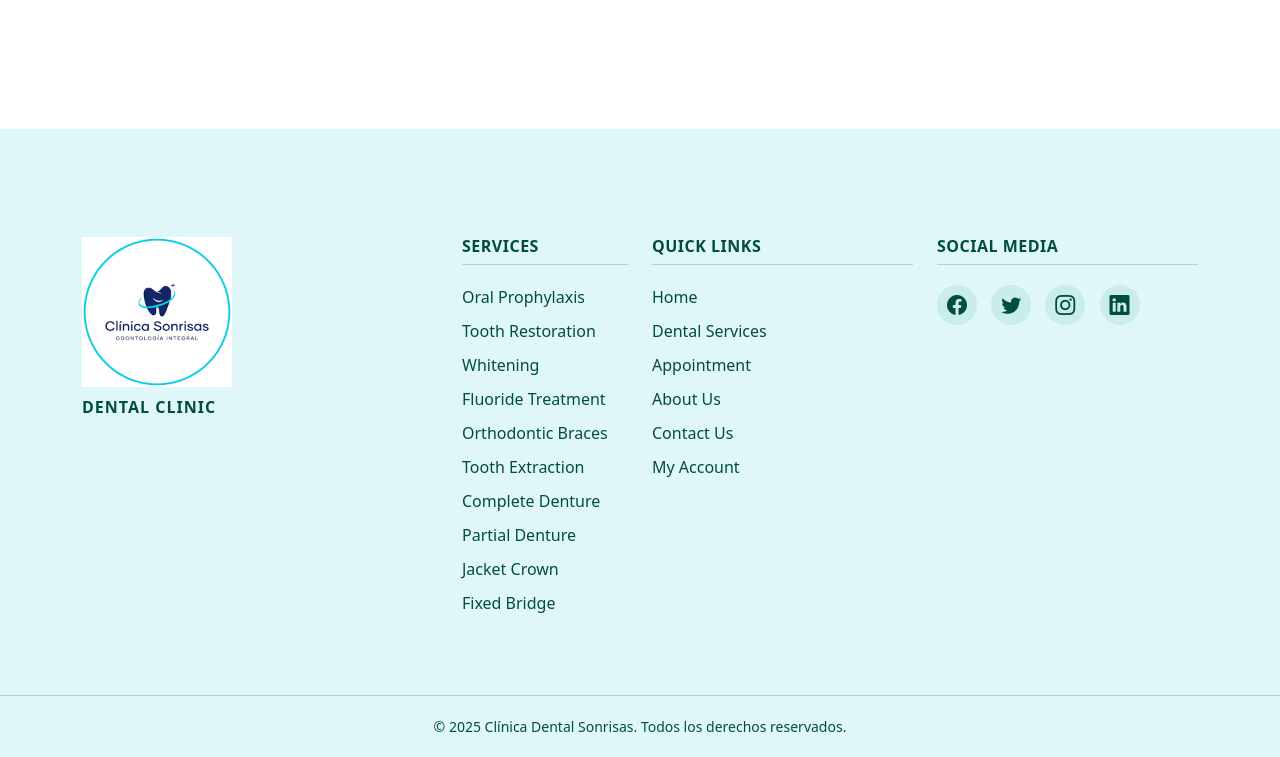
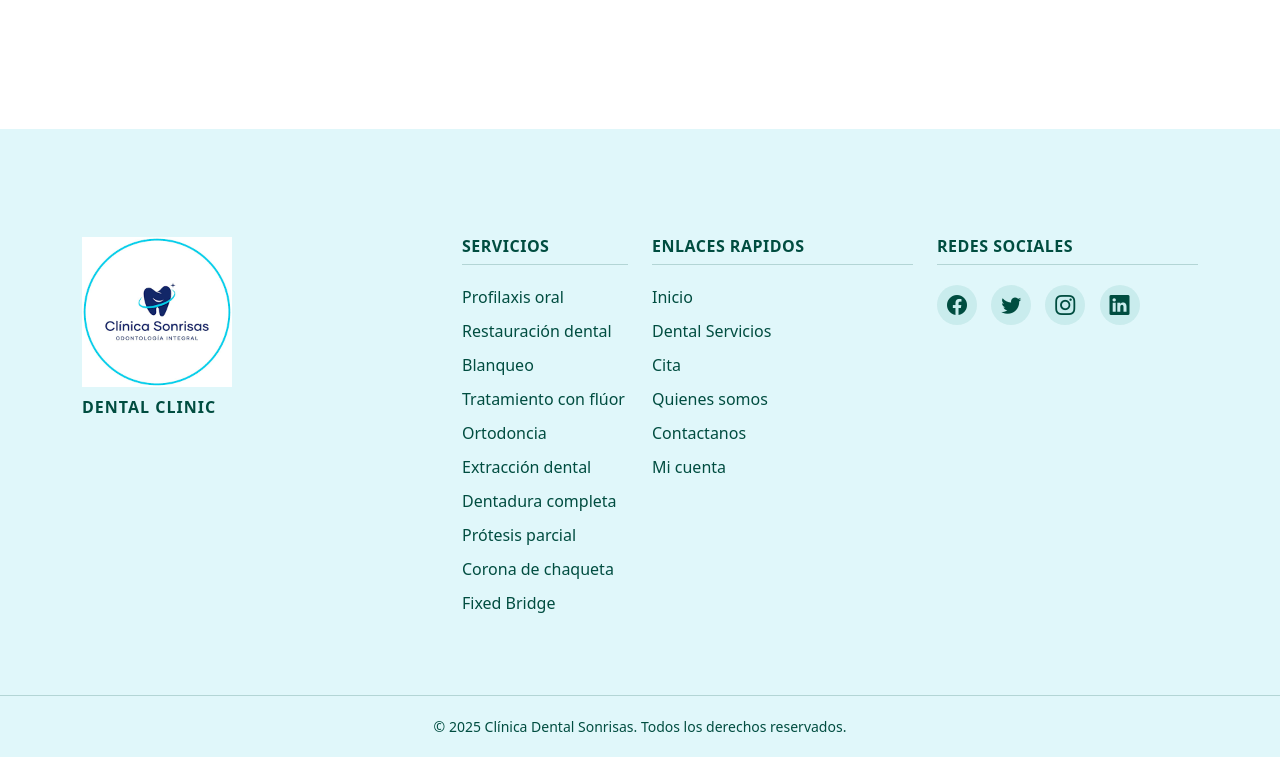
Before and after one commit to yunikodark/SOA-Web_ClinicaDental, a PHP site: page /gestion_citas_medicas/nosotros.php in a window 1280 px wide. Shown: the part 1823-2580 px from the top of the page. Run offline with PHP 8.4, Linux system fonts and the light colour scheme; the visitor is signed in with stand-in values (Sample User, id 1).

Commit message:
2do commit

```diff
--- a/admin/editar_doctor.php
+++ b/admin/editar_doctor.php
@@ -208,7 +208,7 @@ require_once ROOT_PATH . '/includes/header.php';
 
 <h1>Editar Doctor</h1>
 <p>
-    <a href="doctores.php" class="btn btn-secondary">
+    <a href="gestionar_doctores.php" class="btn btn-secondary">
         &larr; Volver a la lista
     </a>
 </p>
--- a/admin/gestionar_doctores.php
+++ b/admin/gestionar_doctores.php
@@ -153,7 +153,7 @@ if ($_SERVER['REQUEST_METHOD'] == 'POST') {
             $_SESSION['tipo_mensaje'] = 'danger';
         }
         $stmt_estado->close();
-        header('Location: ' . BASE_URL . 'admin/doctores.php');
+        header('Location: ' . BASE_URL . 'admin/gestionar_doctores.php');
         exit;
     }
 }
@@ -347,7 +347,7 @@ document.addEventListener('DOMContentLoaded', function() {
 
     // --- Lógica del SweetAlert para "Doctor Agregado" ---
     const doctorAgregadoConExito = <?php echo json_encode($doctor_agregado_exito); ?>;
-    const gestionarDoctoresUrl = '<?php echo BASE_URL; ?>admin/doctores.php'; // Para seguir registrando
+    const gestionarDoctoresUrl = '<?php echo BASE_URL; ?>admin/gestionar_doctores.php'; // Para seguir registrando
     const adminDashboardUrl = '<?php echo BASE_URL; ?>admin/index.php';       // Para "Más tarde"
 
     if (doctorAgregadoConExito) {
--- a/contacto.php
+++ b/contacto.php
@@ -38,7 +38,7 @@
                         <i class="bi bi-geo-alt-fill"></i>
                         <div>
                             <strong>Dirección:</strong><br>
-                            Calle Falsa 123, Ciudad, País
+                            Panamericana Norte, Av. Alfredo Mendiola 6377, Los Olivos 15306
                         </div>
                     </div>
 
@@ -46,7 +46,7 @@
                         <i class="bi bi-telephone-fill"></i>
                         <div>
                             <strong>Teléfono:</strong><br>
-                            +1 (234) 567-890
+                            +51 902 267 106
                         </div>
                     </div>
 
@@ -69,7 +69,7 @@
                     </div>
 
                     <div class="mt-4 contact-map">
-                        <iframe src="https://www.google.com/maps/embed?pb=!1m18!1m12!1m3!1d387191.0361093121!2d-74.30934422784534!3d40.69753995874427!2m3!1f0!2f0!3f0!3m2!1i1024!2i768!4f13.1!3m3!1m2!1s0x89c24fa5d33f083b%3A0xc80b8f06e177fe62!2sNew%20York%2C%20NY%2C%20USA!5e0!3m2!1sen!2scr!4v1687802873193!5m2!1sen!2scr" width="100%" height="200" style="border:0;" allowfullscreen="" loading="lazy"></iframe>
+                        <iframe src="https://www.google.com/maps/embed?pb=!1m18!1m12!1m3!1d3903.312035313837!2d-77.0727669253681!3d-11.95288464015903!2m3!1f0!2f0!3f0!3m2!1i1024!2i768!4f13.1!3m3!1m2!1s0x9105d1d877f532d7%3A0x8db19fe8e1f40feb!2sUniversidad%20Tecnol%C3%B3gica%20del%20Per%C3%BA!5e0!3m2!1ses-419!2spe!4v1752817713705!5m2!1ses-419!2spe" width="100%" height="200" style="border:0;" allowfullscreen="" loading="lazy"></iframe>
                     </div>
                 </div>
             </div>
--- a/includes/footer.php
+++ b/includes/footer.php
@@ -92,40 +92,41 @@ Estilos para el Nuevo Footer (Versión con Fondo Uniforme)
                 </div>
 
                 <div class="col-lg-2 col-md-6 col-12 mb-4">
-                    <h5 class="footer-title">Services</h5>
+                    <h5 class="footer-title">Servicios</h5>
                     <ul class="list-unstyled footer-links">
-                        <li><a href="#">Oral Prophylaxis</a></li>
-                        <li><a href="#">Tooth Restoration</a></li>
-                        <li><a href="#">Whitening</a></li>
-                        <li><a href="#">Fluoride Treatment</a></li>
-                        <li><a href="#">Orthodontic Braces</a></li>
-                        <li><a href="#">Tooth Extraction</a></li>
-                        <li><a href="#">Complete Denture</a></li>
-                        <li><a href="#">Partial Denture</a></li>
-                        <li><a href="#">Jacket Crown</a></li>
+                        <li><a href="#">Profilaxis oral</a></li>
+                        <li><a href="#">Restauración dental</a></li>
+                        <li><a href="#">Blanqueo</a></li>
+                        <li><a href="#">Tratamiento con flúor</a></li>
+                        <li><a href="#">Ortodoncia</a></li>
+                        <li><a href="#">Extracción dental</a></li>
+                        <li><a href="#">Dentadura completa</a></li>
+                        <li><a href="#">Prótesis parcial</a></li>
+                        <li><a href="#">Corona de chaqueta</a></li>
                         <li><a href="#">Fixed Bridge</a></li>
                     </ul>
                 </div>
 
                 <div class="col-lg-3 col-md-6 col-12 mb-4">
-                    <h5 class="footer-title">Quick Links</h5>
+                    <h5 class="footer-title">Enlaces rapidos</h5>
                     <ul class="list-unstyled footer-links">
-                        <li><a href="<?php echo BASE_URL; ?>index.php">Home</a></li>
-                        <li><a href="#">Dental Services</a></li>
-                        <li><a href="<?php echo BASE_URL; ?>paciente/agendar_cita.php">Appointment</a></li>
-                        <li><a href="<?php echo BASE_URL; ?>nosotros.php">About Us</a></li>
-                        <li><a href="<?php echo BASE_URL; ?>contacto.php">Contact Us</a></li>
-                        <li><a href="<?php echo BASE_URL; ?>auth/login.php">My Account</a></li>
+                        <li><a href="<?php echo BASE_URL; ?>index.php">Inicio</a></li>
+                        <li><a href="#">Dental Servicios</a></li>
+                        <li><a href="<?php echo BASE_URL; ?>paciente/agendar_cita.php">Cita</a></li>
+                        <li><a href="<?php echo BASE_URL; ?>nosotros.php">Quienes somos</a></li>
+                        <li><a href="<?php echo BASE_URL; ?>contacto.php">Contactanos</a></li>
+                        <li><a href="<?php echo BASE_URL; ?>auth/login.php">Mi cuenta</a></li>
                     </ul>
                 </div>
 
                 <div class="col-lg-3 col-md-6 col-12 mb-4">
-                    <h5 class="footer-title">Social Media</h5>
+                    <h5 class="footer-title">Redes sociales</h5>
                     <div class="social-icons">
-                        <a href="#" class="social-icon"><i class="bi bi-facebook"></i></a>
-                        <a href="#" class="social-icon"><i class="bi bi-twitter"></i></a>
-                        <a href="#" class="social-icon"><i class="bi bi-instagram"></i></a>
-                        <a href="#" class="social-icon"><i class="bi bi-linkedin"></i></a>
+                        <a href="https://www.facebook.com/profile.php?id=100006773834772" class="social-icon"><i class="bi bi-facebook"></i></a>
+                        <a href="https://x.com/auronplay?lang=es" class="social-icon"><i class="bi bi-twitter"></i></a>
+                        <a href="https://www.instagram.com/davidguetta/" class="social-icon"><i class="bi bi-instagram"></i></a>
+                        <a href="https://www.linkedin.com/in/dafne-cuvas-alvarez-dca/" class="social-icon"><i class="bi bi-linkedin"></i></a>
+                    </div>
                     </div>
                 </div>
 
--- a/nosotros.php
+++ b/nosotros.php
@@ -75,7 +75,7 @@
                 </div>
                 <div class="col-lg-4 col-md-6 mb-4">
                     <div class="team-card">
-                        <img src="https://images.unsplash.com/photo-1559839734-2b71ea197ec2?q=80&w=2070&auto=format&fit=crop" alt="Dr. Carlos Reyes">
+                        <img src="https://static.vecteezy.com/system/resources/thumbnails/026/375/249/small_2x/ai-generative-portrait-of-confident-male-doctor-in-white-coat-and-stethoscope-standing-with-arms-crossed-and-looking-at-camera-photo.jpg" alt="Dr. Carlos Reyes">
                         <h3>Dr. Carlos Reyes</h3>
                         <p class="text-primary fw-bold">Ortodoncista</p>
                         <p class="text-muted">El Dr. Reyes es nuestro experto en alinear sonrisas, utilizando las últimas técnicas en brackets y alineadores invisibles.</p>
@@ -83,7 +83,7 @@
                 </div>
                 <div class="col-lg-4 col-md-6 mb-4">
                     <div class="team-card">
-                        <img src="https://images.unsplash.com/photo-1559839734-2b71ea197ec2?q=80&w=2070&auto=format&fit=crop" alt="Dra. Sofía Torres">
+                        <img src="https://media.istockphoto.com/id/1372002650/es/foto/retrato-recortado-de-una-atractiva-joven-doctora-de-pie-con-los-brazos-cruzados-en-la-oficina.jpg?s=612x612&w=0&k=20&c=nyNHWMzJiXcmpJOA5jueMfaFTMKLiSZ2yKMFGvNLrg0=" alt="Dra. Sofía Torres">
                         <h3>Dra. Sofía Torres</h3>
                         <p class="text-primary fw-bold">Odontopediatra</p>
                         <p class="text-muted">Especialista en hacer que la visita al dentista sea una experiencia positiva y divertida para los más pequeños.</p>
```
Also changed, not shown: nbproject/project.xml (added, +9 -0 lines), 7 other files.
